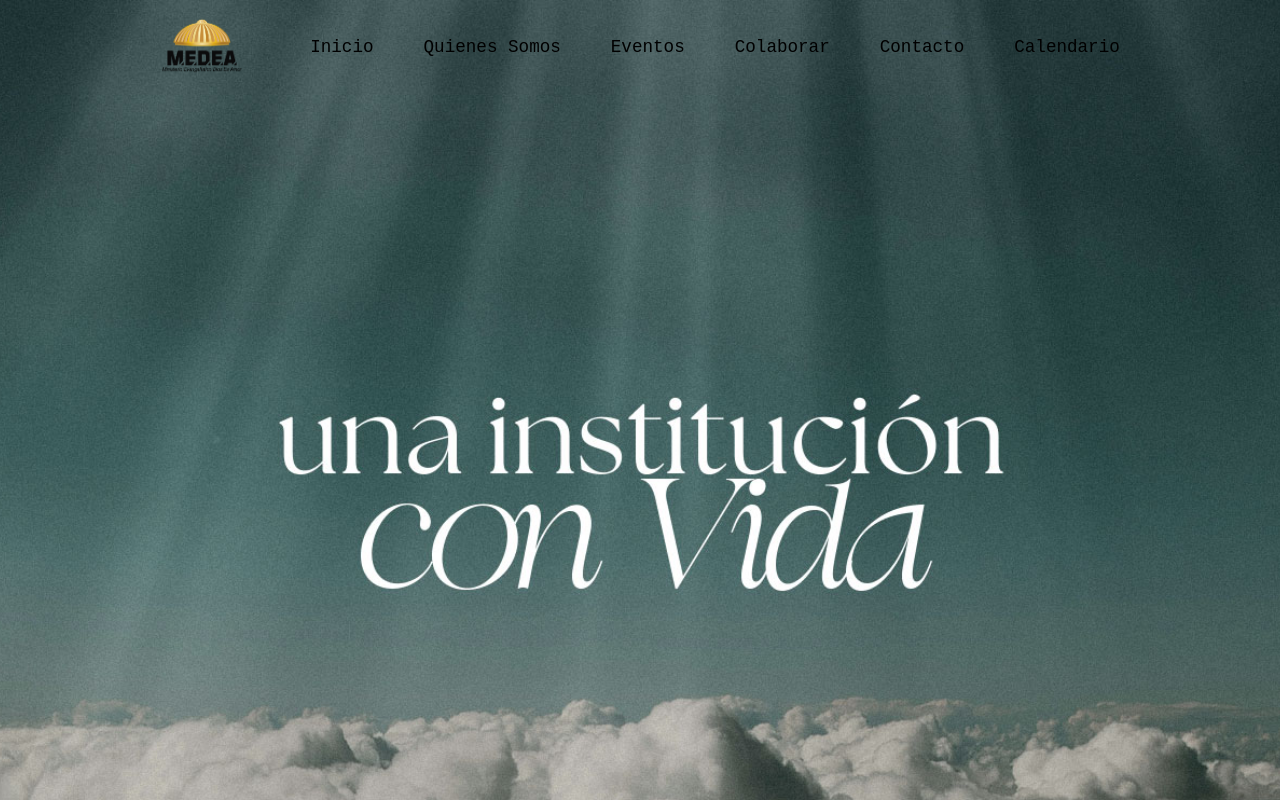
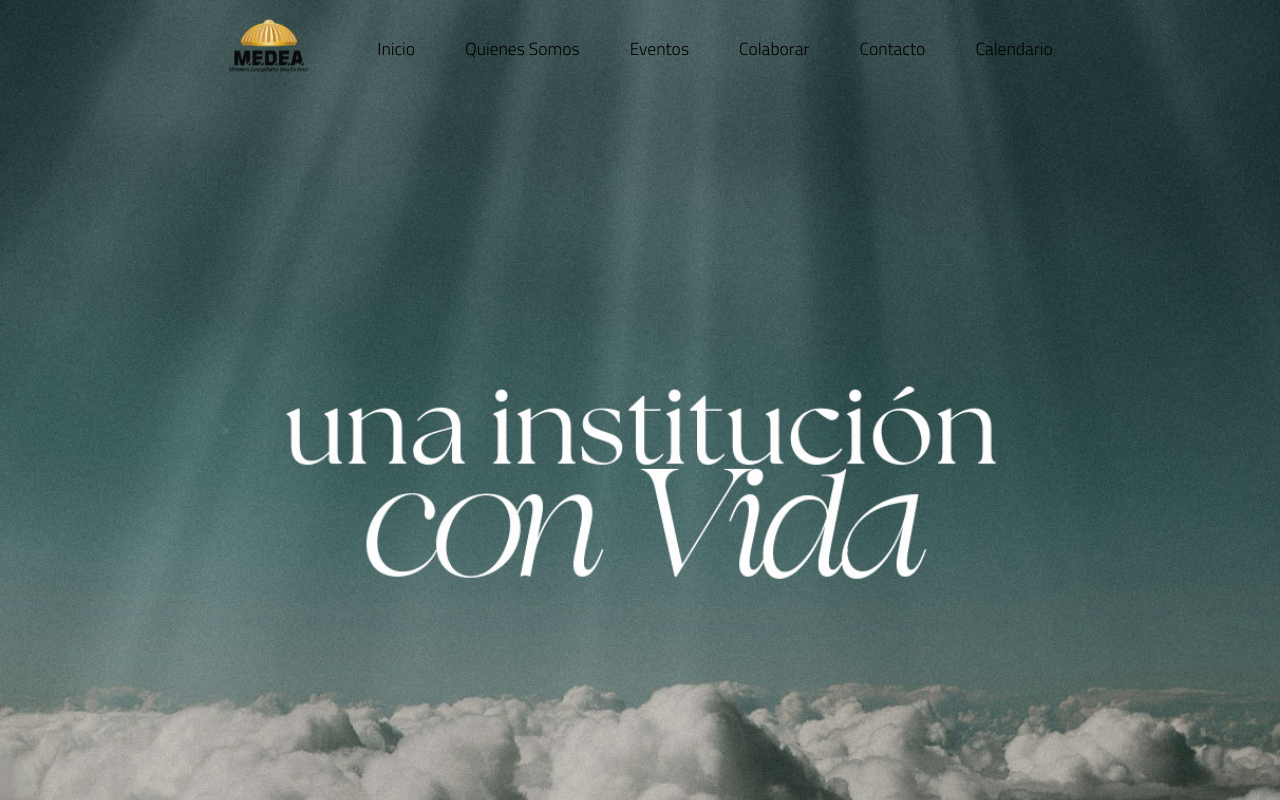
Before and after one commit to marcoamado2016/medea, a React (Vite) app: page / in a window 1280 px wide. Shown: the top 800 px of the page. Built offline with nearby package versions, Linux system fonts and the light colour scheme.

Commit message:
a seguir

```diff
--- a/src/Componentes/NavBar/NavBar.css
+++ b/src/Componentes/NavBar/NavBar.css
@@ -3,7 +3,7 @@
 
 .Container{
 
-    font-family: monospace;
+    font-family:"Tillilium";
     position: sticky;
     top: 0;
     background-color: transparent;
--- a/src/Vistas/Landing/Landing.css
+++ b/src/Vistas/Landing/Landing.css
@@ -37,11 +37,13 @@
 
 }
 
-.noticias1, .noticias2{
+.noticias1{
   display: flex;
   height: 400px;
-
-
+}
+.noticias2{
+  display: flex;
+  height: 350px;
 }
 .imagen1{
   width: 40%;
```
